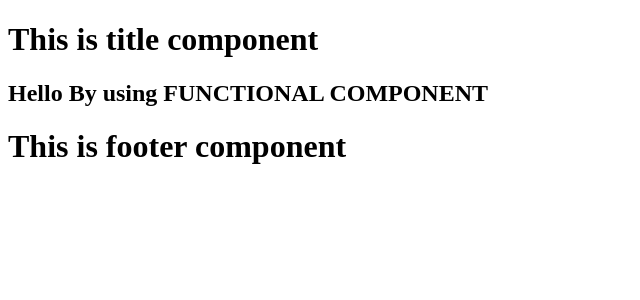
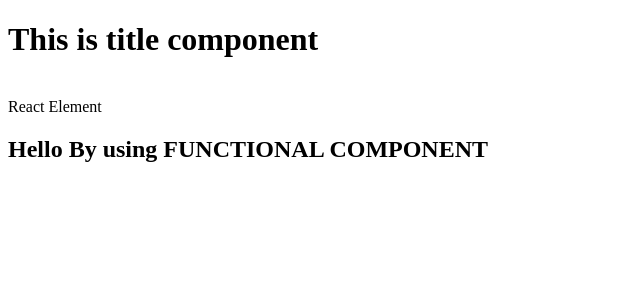
Before and after one commit to mandartule/Hungry, a React (Vite) app: page / in a window 1280 px wide. Shown: the top 300 px of the page, without its empty margins (0-640 px from the left). Built offline with nearby package versions, Linux system fonts and the light colour scheme.

Commit message:
Episode 3

```diff
--- a/App.js
+++ b/App.js
@@ -36,27 +36,57 @@ root.render(heading);
 
 //FUNCTIONAL COMPONENT
 
-import React from "react"
+// import React from "react"
+// import ReactDOM from "react-dom"
+
+// const Title = () => <h1 className="head">This is title component</h1>;
+
+// const Footer = () => {
+//     return <h1 className="head">This is footer component</h1>;
+// }
+
+// const HeadingComponent = () => (
+
+//     <div id="container">
+//         <Title />
+
+//         <h2 className="head" > Hello By using FUNCTIONAL COMPONENT</h2>
+
+//         <Footer />
+
+//     </div>
+// )
+
+// const root = ReactDOM.createRoot(document.getElementById("root"));
+
+// root.render(<HeadingComponent />)
+
+//----------------------------------------------------------------------------------------
+
+//inseting React Element in another React Element
+
+import React from "react";
 import ReactDOM from "react-dom"
 
-const Title = () => <h1 className="head">This is title component</h1>;
+const elem = <span> React Element </span>
 
-const Footer = () => {
-    return <h1 className="head">This is footer component</h1>;
-}
+const title = (
 
-const HeadingComponent = () => (
+    <h1 className="head" tabIndex="5">
 
+        This is title component
+    </h1>
+)
+
+const Heading = () => (
     <div id="container">
-        <Title />
 
+        {title}
+        <br/><span>{elem}</span>
         <h2 className="head" > Hello By using FUNCTIONAL COMPONENT</h2>
-
-        <Footer />
-
     </div>
 )
 
 const root = ReactDOM.createRoot(document.getElementById("root"));
 
-root.render(<HeadingComponent />)
+root.render(<Heading/>);
```
Also changed, not shown: 1 other file (tests, documents, lock files or other folders).
